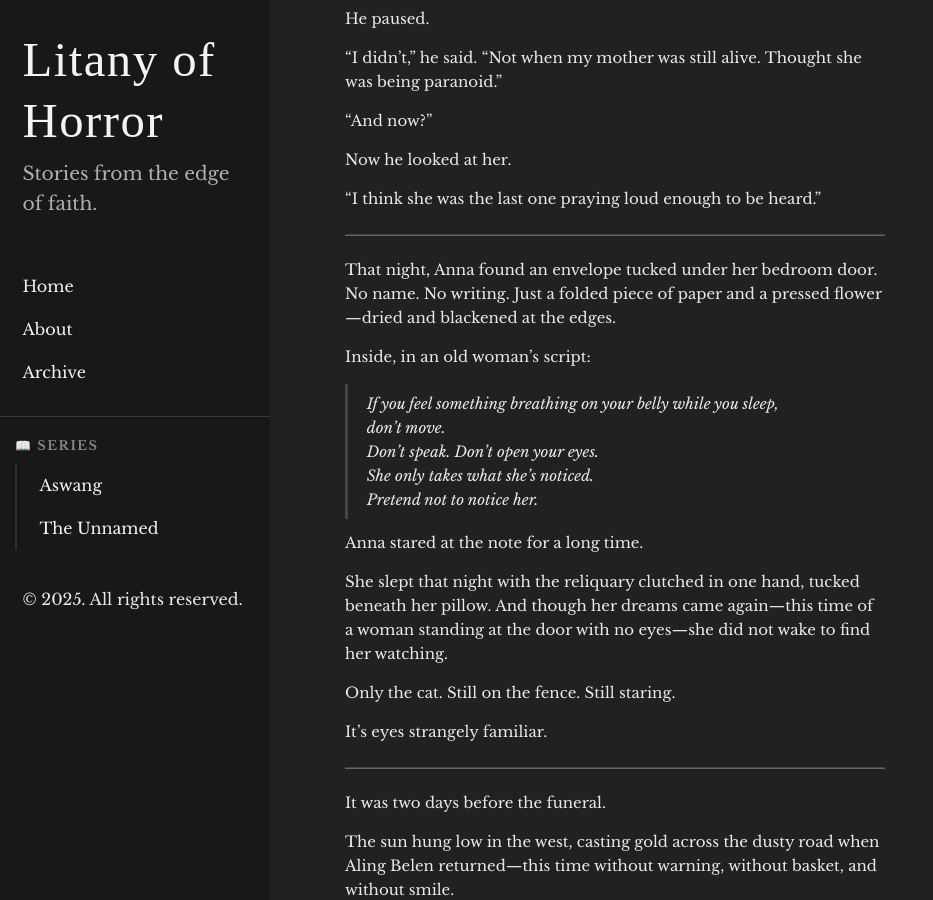
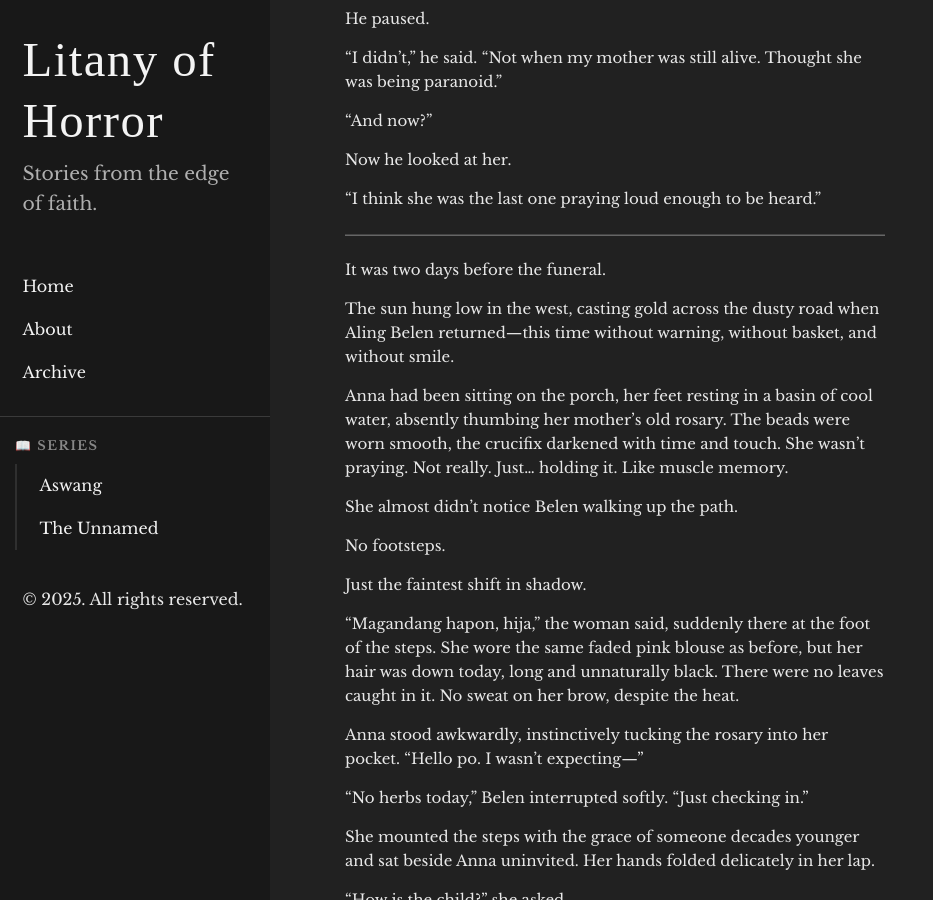
Before and after one commit to fearfulsmtry/litany-of-horror, a Jekyll site: the page built from _posts/2025-08-04-aswang-part-i.md, in a window 1280 px wide and 900 px high, scrolled down 10111 px. Shown: the whole window, without its empty margins (0-933 px from the left). Built offline with Jekyll 4.4.1, drawn with Linux system fonts in a browser that asks for light colours; some web fonts are replaced.

Commit message:
removed unnecessary scene in part i

```diff
--- a/_posts/2025-08-04-aswang-part-i.md
+++ b/_posts/2025-08-04-aswang-part-i.md
@@ -347,25 +347,6 @@ Now he looked at her.
 
 ---
 
-That night, Anna found an envelope tucked under her bedroom door. No name. No writing. Just a folded piece of paper and a pressed flower—dried and blackened at the edges.
-
-Inside, in an old woman’s script:
-
-> _If you feel something breathing on your belly while you sleep, don’t move._
-> _Don’t speak. Don’t open your eyes._
-> _She only takes what she’s noticed._
-> _Pretend not to notice her._
-
-Anna stared at the note for a long time.
-
-She slept that night with the reliquary clutched in one hand, tucked beneath her pillow. And though her dreams came again—this time of a woman standing at the door with no eyes—she did not wake to find her watching.
-
-Only the cat. Still on the fence. Still staring.
-
-It's eyes strangely familiar.
-
----
-
 It was two days before the funeral.
 
 The sun hung low in the west, casting gold across the dusty road when Aling Belen returned—this time without warning, without basket, and without smile.
```
